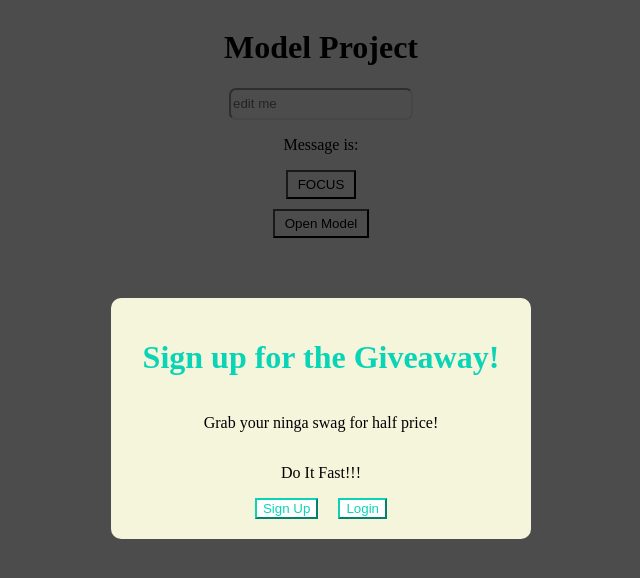
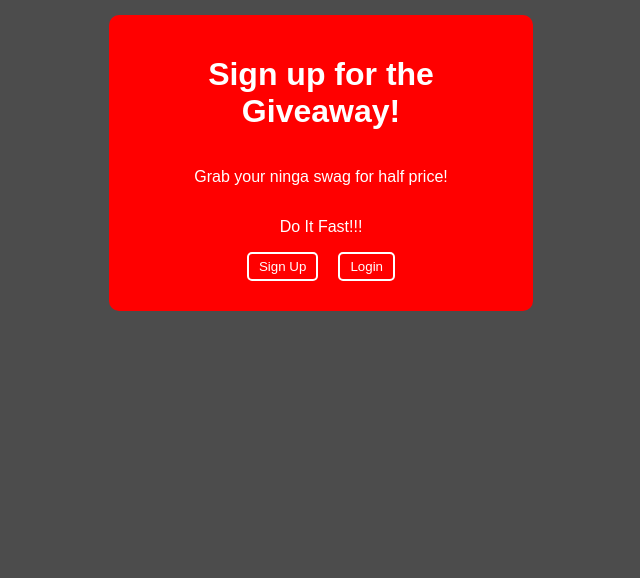
Before and after one commit to anubharajput/exercise2, a Vue app: page / in a window 1280 px wide. Both pictures are taken after a click on the button "Open Model". Shown: the top 578 px of the page, without its empty margins (319-959 px from the left). Built offline with nearby package versions, Linux system fonts and the light colour scheme.

Commit message:
complete all steps

```diff
--- a/src/App.vue
+++ b/src/App.vue
@@ -2,19 +2,20 @@
 import Model from './Components/model.vue';
 export default {
 
-   data(){
-    return{
-        message:null,
-        hideShow:false,
-        showComponent:false
+    data() {
+        return {
+            message: null,
+            hideShow: false,
+            showComponent: false,
+            theme: 'sale'
         }
     },
-   methods:{
-      onFocus(){
+    methods: {
+        onFocus() {
             this.$refs.inputRef.focus();
         },
-      customFunction(){
-        this.showComponent=!this.showComponent;
+        customFunction() {
+            this.showComponent = !this.showComponent;
         }
     },
     components: {
@@ -22,46 +23,93 @@ export default {
     }
 }
 </script>
-
 <template>
-     <body>
     <div class="main-container">
       <h1>Model Project</h1>
-<input type="text" v-model="message" placeholder="edit me" ref="inputRef"/>
-<p>Message is: {{ message }}</p>
+      <input type="text" placeholder="edit me" ref="inputRef" />
       <button @click="onFocus">FOCUS</button>
       <button @click="customFunction">Open Model</button>
-<Model v-if="showComponent" :customFunction="customFunction"/>
-
+      <Model v-if="showComponent" :customFunction="customFunction" :title="`Sign up for the Giveaway!`"
+          :content="`Grab your ninga swag for half price!`" :theme="theme">
+        <template v-slot:links >
+          <div class="container">
+            <p :class="{'text-color': theme === 'sale', 'content': theme !== 'sale'}">Do It Fast!!!</p>
+            <div class="buttons">
+              <button :class="{'theme-btn-color': theme === 'sale', 'btn-color': theme !== 'sale'}">Sign Up</button>
+              <button :class="{'theme-btn-color': theme === 'sale', 'btn-color': theme !== 'sale'}">Login</button>
             </div>
-</body>
+          </div>
+        </template>
+      </Model>
+    </div>
   </template>
 
 <style scoped>
-body{
+body {
     margin: 0;
     padding: 0;
     box-sizing: border-box;
 }
-.main-container{
+
+.main-container {
     display: flex;
     flex-direction: column;
     justify-content: center;
     align-items: center;
+    font-family: sans-serif;
 }
-input{
+
+input {
     height: 26px;
     width: 11rem;
     border-radius: 7px;
-    border-color:rgb(242, 234, 234);
+    margin-bottom:20px;
+    border:none;
+    border:2px solid rgb(169, 167, 167)
 }
-button{
-    padding:5px 10px;
+
+ button {
+    padding: 5px 10px;
     background-color: white;
     margin-bottom: 10px;
+    border:none;
+    border:2px solid rgb(169, 167, 167);
+    border-radius: 5px;
 }
-button:hover{
+
+ button:hover {
     background-color: black;
+    color: white;
+}
+.container .buttons {
+    display: flex;
+    gap: 20px;
+}
+
+.container .btn-color {
+    color: rgb(10, 212, 182);
+    border-color: rgb(10, 212, 182);
+    background-color: white;
+}
+
+.container .btn-color:hover {
+    background-color: rgb(10, 212, 182);
+    color: white;
+}
+.container .theme-btn-color {
     color:white;
+    border-color:white;
+    background-color: red;
+}
+
+.container .theme-btn-color:hover {
+    background-color:white;
+    color: red;
+}
+.container .text-color{
+    color:white
+}
+.container .content{
+    color:black;
 }
 </style>
--- a/src/Components/model.vue
+++ b/src/Components/model.vue
@@ -1,54 +1,40 @@
 <template>
     <div class="empty-container" @click="customFunction()"></div>
-    <div class="box">
-        <h1>Sign up for the Giveaway!</h1>
-        <p>Grab your ninga swag for half price!</p>
-        <p>Do It Fast!!!</p>
-        <div class="buttons">
-            <button>Sign Up
-            </button>
-            <button>Login</button>
-        </div>
+    <div class="box" :class="{'text-bg':theme==='sale'}">
+        <h1 :class="{'text-color': theme === 'sale', 'title': theme !== 'sale'}">
+            {{ title }}
+        </h1>
+        <p :class="{'text-color': theme === 'sale'}">{{ content }}</p>
+        <div class="modal-content">
+      <slot name="links"></slot>
+    </div>
     </div>
 </template>
 <script>
 export default {
-    props: ['customFunction'],
+    props: ['customFunction','title','content','theme'],
 }
 </script>
 <style scoped>
 .box {
+    position: absolute;
     display: flex;
     flex-direction: column;
     align-items: center;
-    background-color: beige;
+    text-align: center;
+    background-color: white;
     padding: 20px;
     width: 30%;
     margin: auto;
-    margin-top: 50px;
+    margin-top: 100px;
     border-radius: 10px;
     z-index: 1;
 }
 
-.box h1 {
+.box .title {
     color: rgb(10, 212, 182);
 }
 
-.box .buttons {
-    display: flex;
-    gap: 20px;
-}
-
-button {
-    color: rgb(10, 212, 182);
-    border-color: rgb(10, 212, 182);
-    background-color: white;
-}
-
-button:hover {
-    background-color: rgb(10, 212, 182);
-    color: white;
-}
 
 .empty-container {
     position: absolute;
@@ -58,4 +44,11 @@ button:hover {
     background-color: rgba(0, 0, 0, .7);
     cursor: pointer;
 }
+.text-color{
+    color:white;
+}
+.text-bg{
+    background-color: red;
+}
+
 </style>
```
Lines whose indentation alone changed are shown as unchanged.
